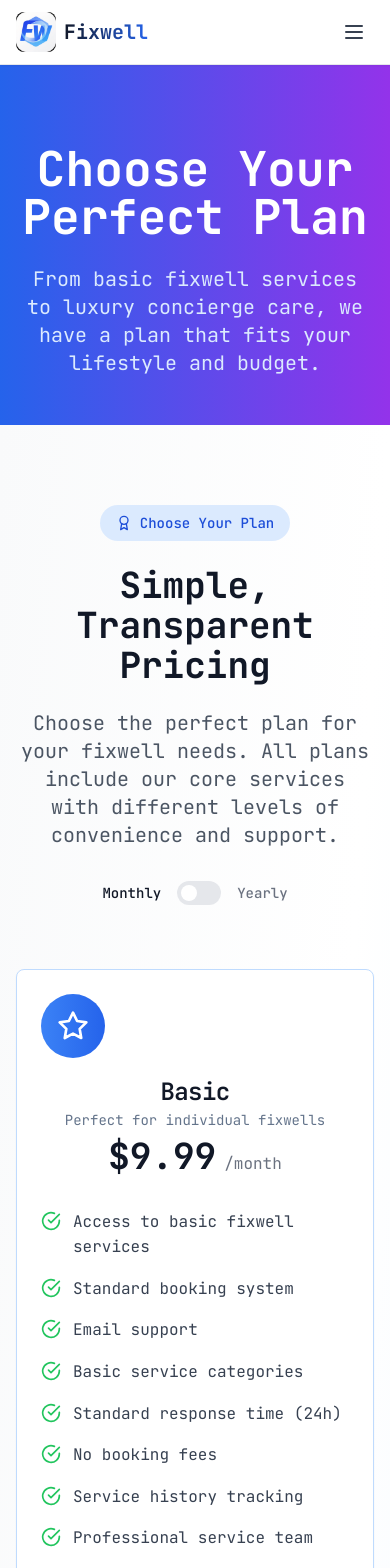
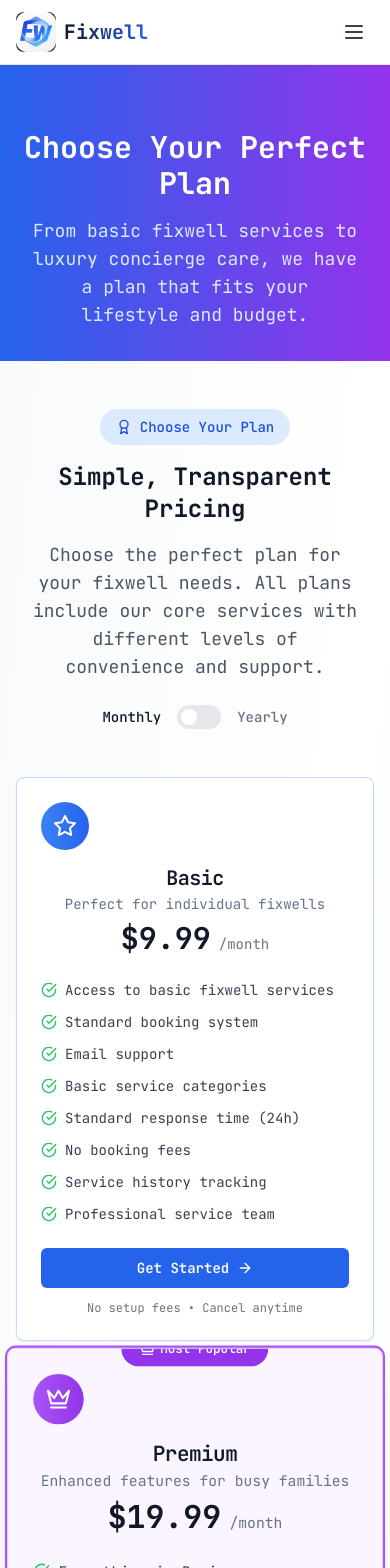
Before and after one commit to fixwellinc/household-services-platform, a Next.js app in the folder apps/frontend/: page /pricing in a window 390 px wide. Shown: the top 1568 px of the page. Built offline with nearby package versions, Linux system fonts and the light colour scheme; no server answers.

Commit message:
Fix mobile responsiveness for pricing page - Reduce text sizes and spacing for mobile devices - Add responsive padding and margins - Improve card layouts for smaller screens - Fix testimonial and CTA sections for mobile

```diff
--- a/apps/frontend/app/pricing/page.tsx
+++ b/apps/frontend/app/pricing/page.tsx
@@ -9,12 +9,12 @@
   return (
     <div className="min-h-screen bg-gradient-to-br from-blue-50 via-white to-purple-50">
       {/* Hero Section for Pricing */}
-      <section className="pt-20 pb-12 bg-gradient-to-r from-blue-600 to-purple-600">
+      <section className="pt-16 md:pt-20 pb-8 md:pb-12 bg-gradient-to-r from-blue-600 to-purple-600">
         <div className="container mx-auto px-4 text-center">
-          <h1 className="text-5xl md:text-6xl font-bold text-white mb-6">
+          <h1 className="text-3xl sm:text-4xl md:text-5xl lg:text-6xl font-bold text-white mb-4 md:mb-6">
             Choose Your Perfect Plan
           </h1>
-          <p className="text-xl text-blue-100 max-w-3xl mx-auto">
+          <p className="text-lg md:text-xl text-blue-100 max-w-3xl mx-auto px-4">
             From basic fixwell services to luxury concierge care, we have a plan that fits your lifestyle and budget.
           </p>
         </div>
@@ -24,20 +24,20 @@
       <PricingSection />
 
       {/* FAQ Section */}
-      <section className="py-20 bg-white">
+      <section className="py-12 md:py-20 bg-white">
         <div className="container mx-auto px-4">
-          <div className="text-center mb-16">
-            <h2 className="text-4xl font-bold text-gray-900 mb-4">
+          <div className="text-center mb-12 md:mb-16">
+            <h2 className="text-2xl sm:text-3xl md:text-4xl font-bold text-gray-900 mb-4">
               Frequently Asked Questions
             </h2>
-            <p className="text-xl text-gray-600 max-w-2xl mx-auto">
+            <p className="text-lg md:text-xl text-gray-600 max-w-2xl mx-auto px-4">
               Everything you need to know about our pricing and plans
             </p>
           </div>
 
-          <div className="max-w-4xl mx-auto grid gap-8">
-            <div className="bg-gray-50 rounded-2xl p-8">
-              <h3 className="text-xl font-semibold text-gray-900 mb-4">
+          <div className="max-w-4xl mx-auto grid gap-6 md:gap-8">
+            <div className="bg-gray-50 rounded-2xl p-6 md:p-8">
+              <h3 className="text-lg md:text-xl font-semibold text-gray-900 mb-4">
                 Can I change my plan anytime?
               </h3>
               <p className="text-gray-600">
@@ -45,8 +45,8 @@
               </p>
             </div>
 
-            <div className="bg-gray-50 rounded-2xl p-8">
-              <h3 className="text-xl font-semibold text-gray-900 mb-4">
+            <div className="bg-gray-50 rounded-2xl p-6 md:p-8">
+              <h3 className="text-lg md:text-xl font-semibold text-gray-900 mb-4">
                 How do I cancel my subscription?
               </h3>
               <p className="text-gray-600">
@@ -54,8 +54,8 @@
               </p>
             </div>
 
-            <div className="bg-gray-50 rounded-2xl p-8">
-              <h3 className="text-xl font-semibold text-gray-900 mb-4">
+            <div className="bg-gray-50 rounded-2xl p-6 md:p-8">
+              <h3 className="text-lg md:text-xl font-semibold text-gray-900 mb-4">
                 Do you offer refunds?
               </h3>
               <p className="text-gray-600">
@@ -63,8 +63,8 @@
               </p>
             </div>
 
-            <div className="bg-gray-50 rounded-2xl p-8">
-              <h3 className="text-xl font-semibold text-gray-900 mb-4">
+            <div className="bg-gray-50 rounded-2xl p-6 md:p-8">
+              <h3 className="text-lg md:text-xl font-semibold text-gray-900 mb-4">
                 What payment methods do you accept?
               </h3>
               <p className="text-gray-600">
@@ -72,8 +72,8 @@
               </p>
             </div>
 
-            <div className="bg-gray-50 rounded-2xl p-8">
-              <h3 className="text-xl font-semibold text-gray-900 mb-4">
+            <div className="bg-gray-50 rounded-2xl p-6 md:p-8">
+              <h3 className="text-lg md:text-xl font-semibold text-gray-900 mb-4">
                 Is there a setup fee?
               </h3>
               <p className="text-gray-600">
--- a/apps/frontend/components/PricingSection.tsx
+++ b/apps/frontend/components/PricingSection.tsx
@@ -133,20 +133,20 @@
   };
 
   return (
-    <section className="py-20 bg-gradient-to-br from-gray-50 via-white to-blue-50">
+    <section className="py-12 md:py-20 bg-gradient-to-br from-gray-50 via-white to-blue-50">
       <div className="container mx-auto px-4">
         {/* Header */}
-        <div className="text-center mb-16">
-          <div className="inline-flex items-center gap-2 bg-blue-100 text-blue-700 px-4 py-2 rounded-full text-sm font-medium mb-6">
+        <div className="text-center mb-12 md:mb-16">
+          <div className="inline-flex items-center gap-2 bg-blue-100 text-blue-700 px-4 py-2 rounded-full text-sm font-medium mb-4 md:mb-6">
             <Award className="h-4 w-4" />
             Choose Your Plan
           </div>
 
-          <h2 className="text-4xl md:text-5xl font-bold text-gray-900 mb-6">
+          <h2 className="text-2xl sm:text-3xl md:text-4xl lg:text-5xl font-bold text-gray-900 mb-4 md:mb-6">
             Simple, Transparent Pricing
           </h2>
 
-          <p className="text-xl text-gray-600 max-w-3xl mx-auto mb-8">
+          <p className="text-lg md:text-xl text-gray-600 max-w-3xl mx-auto mb-6 md:mb-8 px-4">
             Choose the perfect plan for your fixwell needs. All plans include our core services with different levels of convenience and support.
           </p>
 
@@ -179,7 +179,7 @@
         </div>
 
         {/* Pricing Cards */}
-        <div className="grid grid-cols-1 lg:grid-cols-3 gap-8 max-w-7xl mx-auto mb-20">
+        <div className="grid grid-cols-1 md:grid-cols-2 lg:grid-cols-3 gap-6 md:gap-8 max-w-7xl mx-auto mb-16 md:mb-20">
           {plans.map((plan) => (
             <Card
               key={plan.name}
@@ -199,29 +199,29 @@
                 </div>
               )}
 
-              <CardHeader className="text-center pb-8">
-                <div className={`inline-flex items-center justify-center w-16 h-16 rounded-full bg-gradient-to-r ${plan.color} mb-4`}>
-                  <plan.icon className="h-8 w-8 text-white" />
+              <CardHeader className="text-center pb-6 md:pb-8">
+                <div className={`inline-flex items-center justify-center w-12 h-12 md:w-16 md:h-16 rounded-full bg-gradient-to-r ${plan.color} mb-3 md:mb-4`}>
+                  <plan.icon className="h-6 w-6 md:h-8 md:w-8 text-white" />
                 </div>
 
-                <CardTitle className="text-2xl font-bold text-gray-900 mb-2">
+                <CardTitle className="text-xl md:text-2xl font-bold text-gray-900 mb-2">
                   {plan.name}
                 </CardTitle>
 
-                <CardDescription className="text-gray-600 text-base">
+                <CardDescription className="text-gray-600 text-sm md:text-base">
                   {plan.description}
                 </CardDescription>
 
                 {/* Price */}
-                <div className="mt-6">
+                <div className="mt-4 md:mt-6">
                   <div className="flex items-baseline justify-center gap-2">
-                    <span className="text-4xl font-bold text-gray-900">
+                    <span className="text-3xl md:text-4xl font-bold text-gray-900">
                       ${getDiscountedPrice(plan.price)}
                     </span>
-                    <span className="text-gray-500">/{billingPeriod}</span>
+                    <span className="text-gray-500 text-sm md:text-base">/{billingPeriod}</span>
                   </div>
                   {billingPeriod === 'year' && (
-                    <p className="text-sm text-gray-500 mt-1">
+                    <p className="text-xs md:text-sm text-gray-500 mt-1">
                       Billed annually (${plan.price}/month)
                     </p>
                   )}
@@ -230,18 +230,18 @@
 
               <CardContent className="pt-0">
                 {/* Features */}
-                <ul className="space-y-4 mb-8">
+                <ul className="space-y-3 md:space-y-4 mb-6 md:mb-8">
                   {plan.features.map((feature, featureIndex) => (
-                    <li key={featureIndex} className="flex items-start gap-3">
-                      <CheckCircle className="h-5 w-5 text-green-500 mt-0.5 flex-shrink-0" />
-                      <span className="text-gray-700">{feature}</span>
+                    <li key={featureIndex} className="flex items-start gap-2 md:gap-3">
+                      <CheckCircle className="h-4 w-4 md:h-5 md:w-5 text-green-500 mt-0.5 flex-shrink-0" />
+                      <span className="text-gray-700 text-sm md:text-base">{feature}</span>
                     </li>
                   ))}
                 </ul>
 
                 {/* CTA Button */}
                 <Button
-                  className={`w-full ${plan.ctaColor} text-white font-semibold py-3 text-lg transition-all duration-300 transform hover:scale-105`}
+                  className={`w-full ${plan.ctaColor} text-white font-semibold py-2 md:py-3 text-base md:text-lg transition-all duration-300 transform hover:scale-105`}
                 >
                   <span className="flex items-center gap-2">
                     {plan.cta}
@@ -250,7 +250,7 @@
                 </Button>
 
                 {/* Additional Info */}
-                <p className="text-xs text-gray-500 text-center mt-4">
+                <p className="text-xs text-gray-500 text-center mt-3 md:mt-4">
                   {plan.name === 'VIP' ? 'Contact us for custom enterprise solutions' : 'No setup fees • Cancel anytime'}
                 </p>
               </CardContent>
@@ -259,12 +259,12 @@
         </div>
 
         {/* Feature Comparison Table */}
-        <div className="max-w-6xl mx-auto mb-20">
-          <div className="text-center mb-12">
-            <h3 className="text-3xl font-bold text-gray-900 mb-4">
+        <div className="max-w-6xl mx-auto mb-16 md:mb-20">
+          <div className="text-center mb-8 md:mb-12">
+            <h3 className="text-2xl md:text-3xl font-bold text-gray-900 mb-4">
               Compare Plans
             </h3>
-            <p className="text-lg text-gray-600">
+            <p className="text-base md:text-lg text-gray-600">
               See exactly what&apos;s included in each plan
             </p>
           </div>
@@ -330,39 +330,39 @@
         </div>
 
         {/* Testimonials */}
-        <div className="max-w-6xl mx-auto mb-20">
-          <div className="text-center mb-12">
-            <h3 className="text-3xl font-bold text-gray-900 mb-4">
+        <div className="max-w-6xl mx-auto mb-16 md:mb-20">
+          <div className="text-center mb-8 md:mb-12">
+            <h3 className="text-2xl md:text-3xl font-bold text-gray-900 mb-4">
               What Our Members Say
             </h3>
-            <p className="text-lg text-gray-600">
+            <p className="text-base md:text-lg text-gray-600">
               Join thousands of satisfied customers
             </p>
           </div>
 
-          <div className="grid grid-cols-1 md:grid-cols-3 gap-8">
+          <div className="grid grid-cols-1 md:grid-cols-3 gap-6 md:gap-8">
             {testimonials.map((testimonial, index) => (
               <Card key={index} className="border-0 shadow-lg hover:shadow-xl transition-all duration-300">
-                <CardContent className="p-6">
-                  <div className="flex items-center gap-1 mb-4">
+                <CardContent className="p-4 md:p-6">
+                  <div className="flex items-center gap-1 mb-3 md:mb-4">
                     {[...Array(testimonial.rating)].map((_, i) => (
                       <Star key={i} className="h-4 w-4 fill-yellow-400 text-yellow-400" />
                     ))}
                   </div>
 
-                  <Quote className="h-8 w-8 text-blue-600 mb-4" />
+                  <Quote className="h-6 w-6 md:h-8 md:w-8 text-blue-600 mb-3 md:mb-4" />
 
-                  <p className="text-gray-600 mb-6 leading-relaxed">
+                  <p className="text-gray-600 mb-4 md:mb-6 leading-relaxed text-sm md:text-base">
                     &ldquo;{testimonial.content}&rdquo;
                   </p>
 
                   <div className="flex items-center gap-3">
-                    <div className="w-10 h-10 bg-gradient-to-r from-blue-500 to-purple-500 rounded-full flex items-center justify-center text-white font-semibold">
+                    <div className="w-8 h-8 md:w-10 md:h-10 bg-gradient-to-r from-blue-500 to-purple-500 rounded-full flex items-center justify-center text-white font-semibold text-xs md:text-sm">
                       {testimonial.avatar}
                     </div>
                     <div>
-                      <div className="font-semibold text-gray-900">{testimonial.name}</div>
-                      <div className="text-sm text-gray-500">{testimonial.role}</div>
+                      <div className="font-semibold text-gray-900 text-sm md:text-base">{testimonial.name}</div>
+                      <div className="text-xs md:text-sm text-gray-500">{testimonial.role}</div>
                     </div>
                   </div>
                 </CardContent>
@@ -373,19 +373,19 @@
 
         {/* Bottom CTA */}
         <div className="text-center">
-          <div className="bg-white rounded-2xl shadow-lg p-8 max-w-4xl mx-auto">
-            <h3 className="text-2xl font-bold text-gray-900 mb-4">
+          <div className="bg-white rounded-2xl shadow-lg p-6 md:p-8 max-w-4xl mx-auto">
+            <h3 className="text-xl md:text-2xl font-bold text-gray-900 mb-3 md:mb-4">
               Need a Custom Solution?
             </h3>
-            <p className="text-gray-600 mb-6 max-w-2xl mx-auto">
+            <p className="text-gray-600 mb-4 md:mb-6 max-w-2xl mx-auto text-sm md:text-base">
               We offer enterprise solutions for property management companies, hotels, and large fixwells with custom requirements.
             </p>
-            <div className="flex flex-col sm:flex-row gap-4 justify-center">
-              <Button variant="outline" size="lg" className="border-2 border-gray-300 hover:border-blue-500">
+            <div className="flex flex-col sm:flex-row gap-3 md:gap-4 justify-center">
+              <Button variant="outline" size="lg" className="border-2 border-gray-300 hover:border-blue-500 text-sm md:text-base">
                 <Phone className="h-4 w-4 mr-2" />
                 Contact Sales
               </Button>
-              <Button size="lg" className="bg-gradient-to-r from-blue-600 to-purple-600 hover:from-blue-700 hover:to-purple-700">
+              <Button size="lg" className="bg-gradient-to-r from-blue-600 to-purple-600 hover:from-blue-700 hover:to-purple-700 text-sm md:text-base">
                 <MessageSquare className="h-4 w-4 mr-2" />
                 Schedule Demo
               </Button>
```
